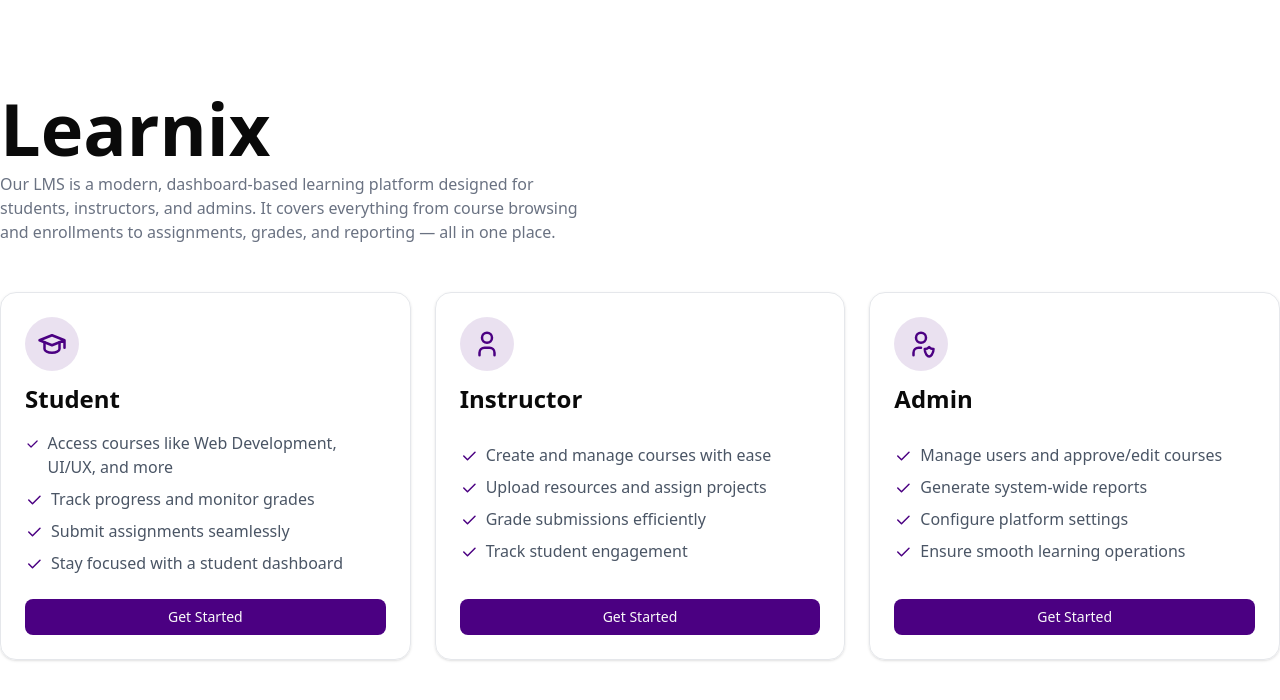
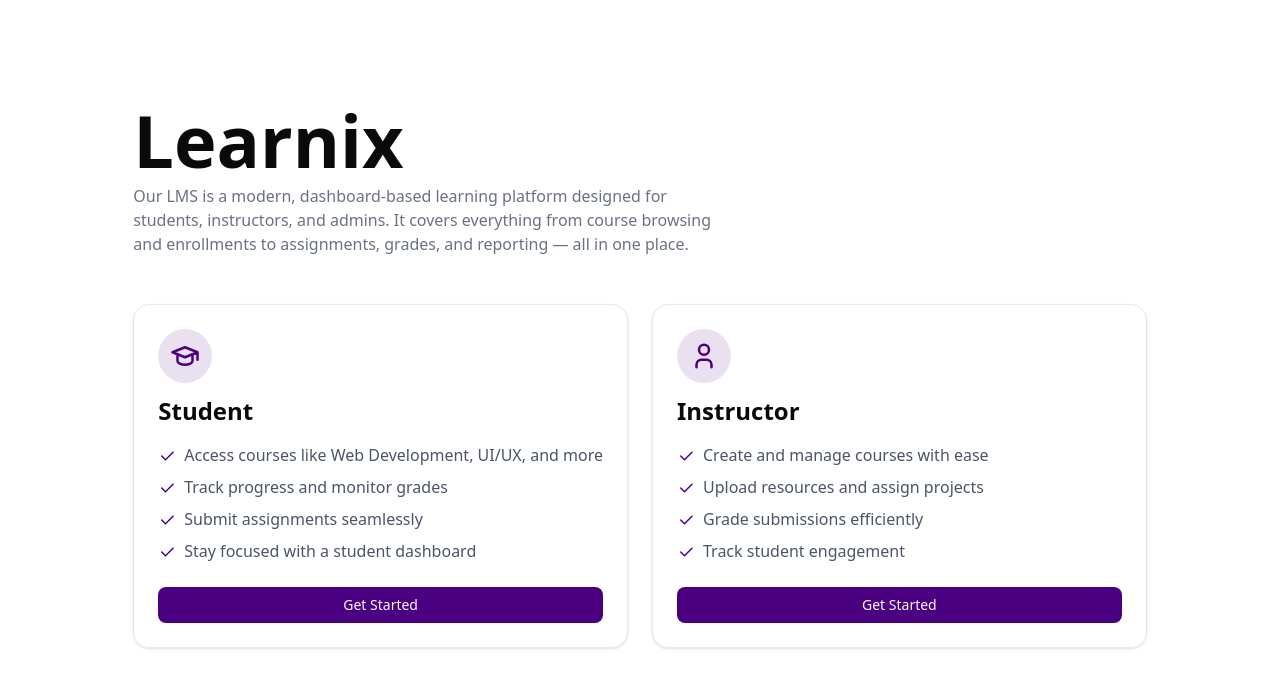
Before and after one commit to Hamdoonn/lms-system, a React (Vite) app: page / in a window 1280 px wide. Shown: the top 700 px of the page. Built offline with nearby package versions, Linux system fonts and the light colour scheme.

Commit message:
added hard coded admin login credentials

```diff
--- a/src/components/froms/LoginForm.jsx
+++ b/src/components/froms/LoginForm.jsx
@@ -13,10 +13,10 @@ import {
   FormControl,
   FormMessage,
 } from "@/components/ui/form";
-import { Loader2 } from "lucide-react";
+import { Loader2, ReceiptTurkishLira } from "lucide-react";
 import { toast, Toaster } from "sonner";
 
-// ✅ Validation Schema
+// Validation Schema
 const loginSchema = z.object({
   email: z.string().email("Invalid email address"),
   password: z.string().min(8, "Password must be at least 8 characters"),
@@ -33,7 +33,14 @@ const LoginForm = () => {
     },
   });
 
-  // ✅ Handle submit
+  const adminCredentials = {
+    email: "admin@mail.com",
+    password: "admin12345",
+    role: "admin",
+    name: "System Admin",
+  };
+
+  //  Handle submit
   function onSubmit(values) {
     setLoading(true);
 
@@ -44,7 +51,23 @@ const LoginForm = () => {
         (user) =>
           user.email === values.email && user.password === values.password
       );
+      //check for admin
+      if (
+        values.email === adminCredentials.email &&
+        values.password === adminCredentials.password
+      ) {
+        localStorage.setItem("loggedInUser", JSON.stringify(adminCredentials));
+        localStorage.setItem("role", "admin");
 
+        toast.success("Welcome Back Admin");
+        setTimeout(() => {
+          window.location.href = "/admin";
+        }, 1500);
+        setLoading(false);
+        return true;
+      }
+
+      //other users roles
       if (validUser) {
         // store user + role
         localStorage.setItem("loggedInUser", JSON.stringify(validUser));
@@ -58,8 +81,6 @@ const LoginForm = () => {
             window.location.href = "/student";
           } else if (validUser.role === "instructor") {
             window.location.href = "/instructor";
-          } else if (validUser.role === "admin") {
-            window.location.href = "/admin";
           }
         }, 1500);
       } else {
--- a/src/components/froms/SignupForm.jsx
+++ b/src/components/froms/SignupForm.jsx
@@ -118,7 +118,6 @@ const SignupForm = () => {
                 <select {...field} className="border rounded px-2 py-1 w-full">
                   <option value="student">Student</option>
                   <option value="instructor">Instructor</option>
-                  <option value="admin">Admin</option>
                 </select>
               </FormControl>
               <FormMessage />
--- a/src/pages/Onboarding.jsx
+++ b/src/pages/Onboarding.jsx
@@ -55,24 +55,6 @@ const Onboarding = () => {
       ],
       roleKey: "instructor",
     },
-    {
-      title: "Admin",
-      icon: (
-        <IconUserShield
-          stroke={2}
-          width={30}
-          height={30}
-          className="text-[#4B0082]"
-        />
-      ),
-      features: [
-        "Manage users and approve/edit courses",
-        "Generate system-wide reports",
-        "Configure platform settings",
-        "Ensure smooth learning operations",
-      ],
-      roleKey: "admin",
-    },
   ];
 
   return (
@@ -90,7 +72,7 @@ const Onboarding = () => {
         </div>
 
         {/* Cards */}
-        <div className="grid sm:grid-cols-1 md:grid-cols-3 items-stretch py-12 gap-6">
+        <div className="grid sm:grid-cols-1 md:grid-cols-2 items-stretch py-12 gap-6">
           {roles.map(({ title, icon, features, roleKey }) => (
             <div
               key={title}
```
